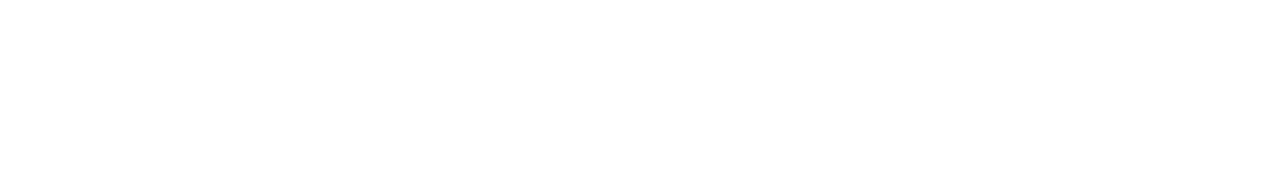
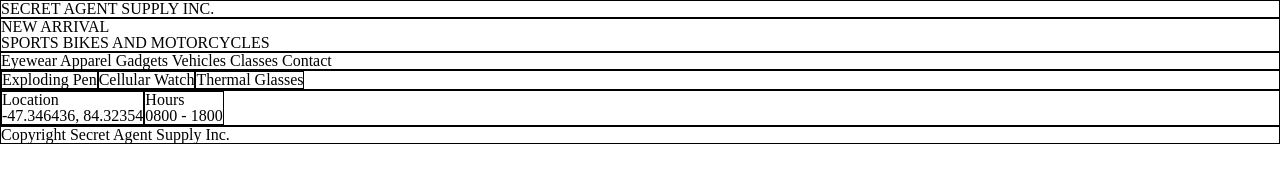
Before and after one commit to johnrobertmcbride/secret-agent-supply, a plain HTML site: page index.html in a window 1280 px wide. Drawn offline with Linux system fonts and the light colour scheme.

Commit message:
setup rough html structure

```diff
--- a/index.html
+++ b/index.html
@@ -8,5 +8,56 @@
   </head>
   <body>
 
+    <!--Header Section-->
+    <header>
+      <p>SECRET AGENT SUPPLY INC.</p>
+    </header>
+
+    <!--Arrival Section-->
+    <div>
+      <p>NEW ARRIVAL</p>
+      <p>SPORTS BIKES AND MOTORCYCLES</p>
+    </div>
+
+    <!--Navigation Section-->
+    <div>
+      <span>Eyewear</span>
+      <span>Apparel</span>
+      <span>Gadgets</span>
+      <span>Vehicles</span>
+      <span>Classes</span>
+      <span>Contact</span>
+    </div>
+
+    <!--Product Section-->
+    <div class="section">
+      <div>
+        <p>Exploding Pen</p>
+      </div>
+      <div>
+        <p>Cellular Watch</p>
+      </div>
+      <div>
+        <p>Thermal Glasses</p>
+      </div>
+    </div>
+
+    <!--Information Section-->
+    <div class="section">
+      <div>
+        <p>Location</p>
+        <p>-47.346436, 84.32354</p>
+      </div>
+      <div>
+        <p>Hours</p>
+        <p>0800 - 1800</p>
+      </div>
+    </div>
+
+    <!--Footer Section-->
+    <footer>
+      <p>Copyright Secret Agent Supply Inc.</p>
+    </footer>
+
   </body>
 </html>
--- a/resources/css/style.css
+++ b/resources/css/style.css
@@ -0,0 +1,7 @@
+header, div, footer {
+  border: 1px solid
+}
+
+.section {
+  display: flex;
+}
```
